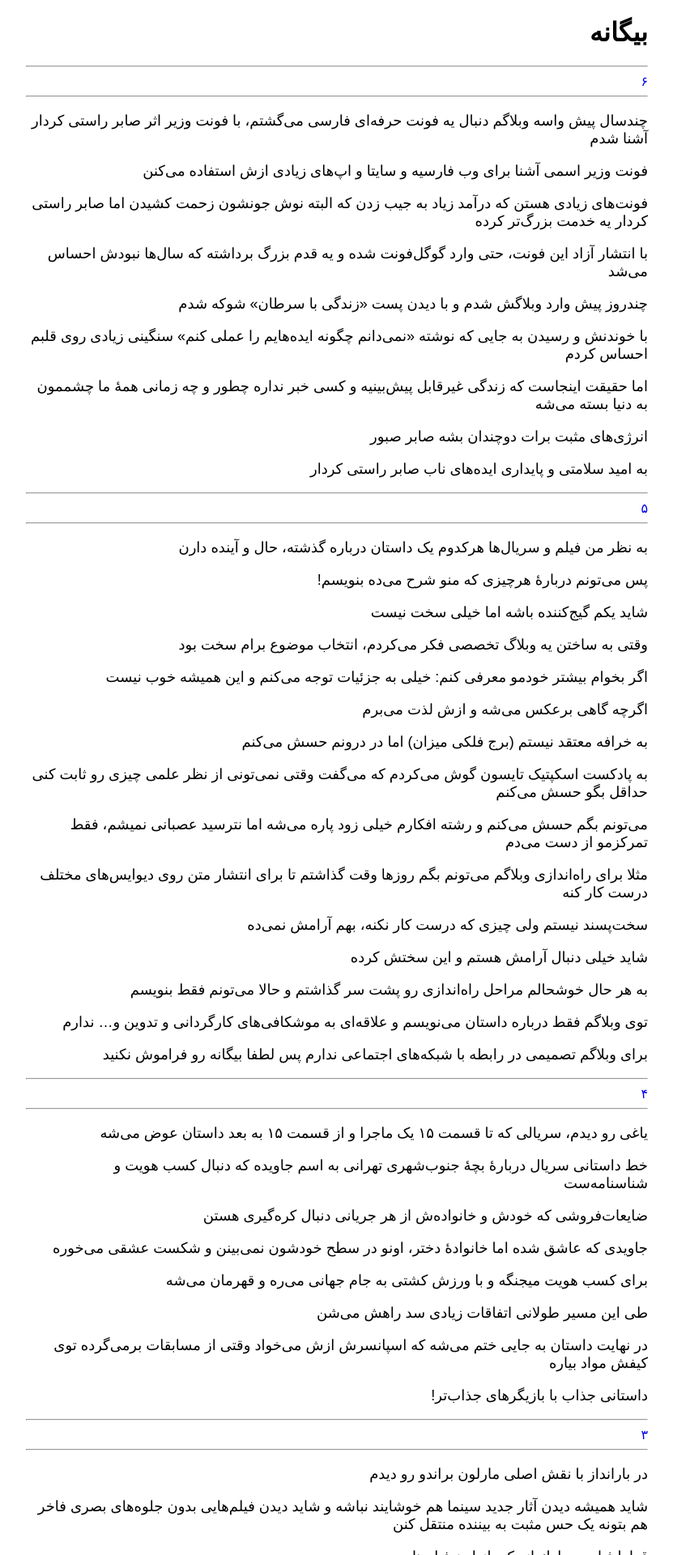
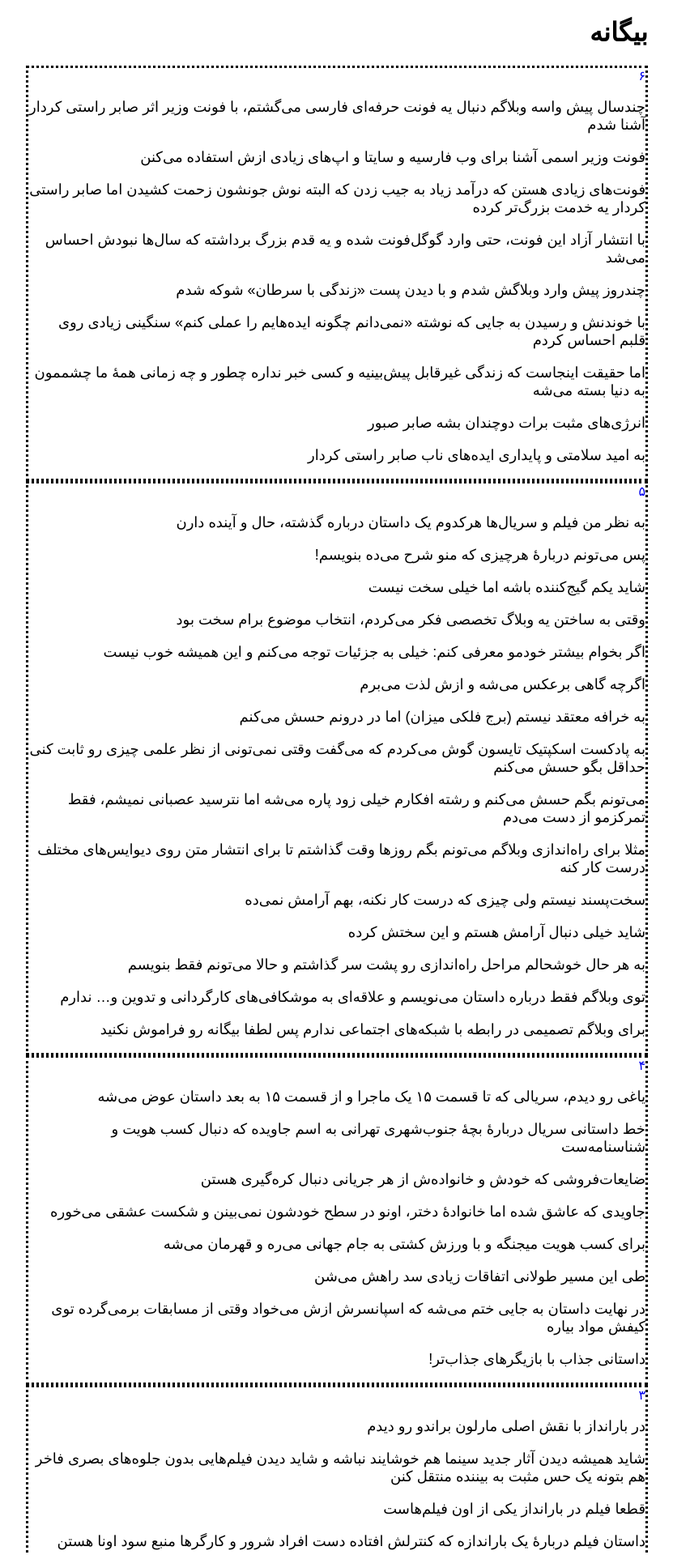
Before and after one commit to darkblog/darkblog.github.io, a Jekyll site: the page built from index.html, in a window 1280 px wide. Shown: the top 1920 px of the page at 81% size, without its empty margins (224-1055 px from the left). Built offline with Jekyll 4.4.1, drawn with Linux system fonts in a browser that asks for light colours.

Commit message:
Update index.html

```diff
--- a/index.html
+++ b/index.html
@@ -9,13 +9,15 @@ layout: compress
 <meta charset="utf-8">
 <meta name="viewport" content="width=device-width, initial-scale=1">
 <link rel="canonical" href="https://biganeh.com/">
-<style>body{font-family:sans-serif;margin:auto;padding:0 1.25em 0 1.25em;max-width:48em}p{font-size:large}a{text-decoration:none}</style>
+<style>body{font-family:sans-serif;margin:auto;padding:0 1.25em 0 1.25em;max-width:48em}p{font-size:large}a{text-decoration:none}article{border-style:dotted}</style>
 </head>
 <body>
 <h1>بیگانه</h1>
 {% for post in site.posts limit:1000 %}
-<hr><a href="{{ site.url }}{{ post.url }}">{{ post.title }}</a><hr>
+<article>
+<a href="{{ site.url }}{{ post.url }}">{{ post.title }}</a>
 {{ post.content }}
+</article>
 {% endfor %}
 </body>
 </html>
```
